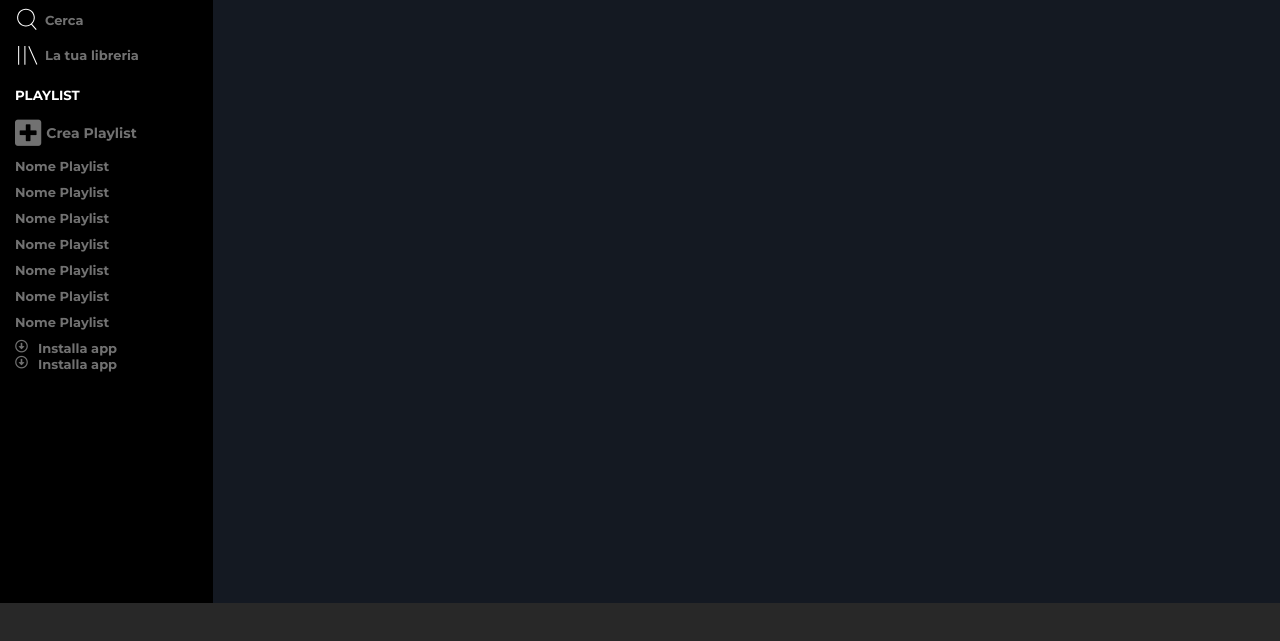
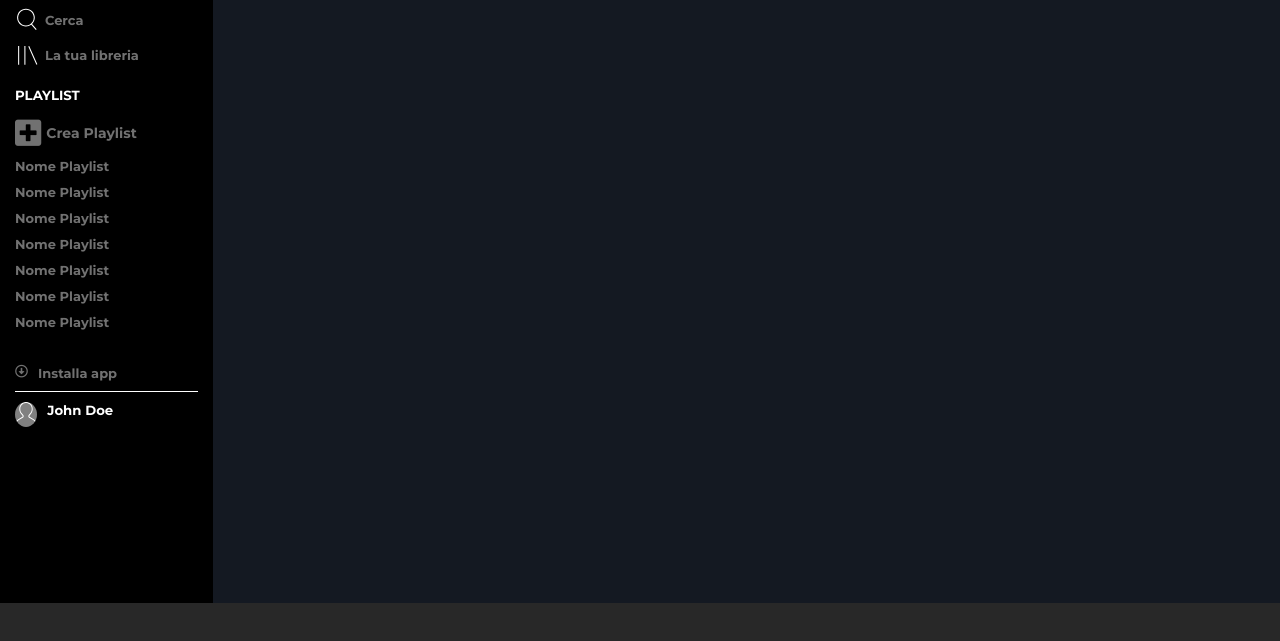
Before and after one commit to MattiaRovito/html-css-spotifyweb, a plain HTML site: page index.html in a window 1280 px wide. Shown: the part 107-748 px from the top of the page. Drawn offline with Linux system fonts and the light colour scheme.

Commit message:
add nav sinistra

```diff
--- a/css/style.css
+++ b/css/style.css
@@ -21,7 +21,7 @@ a:hover
 }
 
 
-h5
+h5, h4
 {
     color: white;
 }
@@ -48,6 +48,7 @@ span
 
 
 /* ASIDE */
+
 
 .col-xs-2
 {
@@ -98,6 +99,8 @@ span
 {
     display: flex;
     flex-direction: column;
+    justify-content: space-between;
+
 }
 
 .nav-bottom a i
@@ -106,6 +109,18 @@ span
 }
 
 
+.row-profile
+{
+    border-top: 1px solid white;
+}
+
+
+#profile
+{
+    height: 25px;
+    background-color: #808080;
+    border-radius: 50%;
+}
 
 
 
--- a/index.html
+++ b/index.html
@@ -87,15 +87,22 @@
 
 
                    <!-- inizio nav-bottom -->
-                   <div class="nav-bottom">
-                        <a class="row" href="#">
-                            <i class="far fa-arrow-alt-circle-down"></i>
-                            <span class="mleft10">Installa app</span>
-                        </a>
-                        <a class="row" href="#">
-                            <i class="far fa-arrow-alt-circle-down"></i>
-                            <span class="mleft10">Installa app</span>
-                        </a>
+                   <div class="nav-bottom mtop25">
+                        <div>
+                            <a href="#">
+                                <i class="far fa-arrow-alt-circle-down"></i>
+                                <span class="mleft10">Installa app</span>
+                            </a>
+                        </div>
+
+                        <div class="row-profile mtop10">
+                            <a class="mtop10" href="#">
+                                <img id="profile" src="img/profile.svg" alt="profilo">
+                                <h5 class="mleft10">John Doe</h5>
+                            </a>
+                        </div>
+
+
 
                         <!-- Provare a separare le due a con justify between -->
 
@@ -136,121 +143,3 @@
 
 </body>
 </html>
-
-
-
-
-
-
-
-
-
-
-<!--
-    <div class="clearfix container-fluid">
-
-
-        <nav class="nav-aside fleft">
-            <img src="img/logo.svg" alt="logo Spotify">
-            <nav class="row row-nav">
-
-                <a href="#">
-                    <img src="img/home.svg" alt="Home">
-                    <span>Home</span>
-                </a>
-                <a href="#">
-                    <img src="img/search.svg" alt="Search">
-                    <span>Cerca</span>
-                </a>
-                <a href="#">
-                    <img src="img/libreria.svg" alt="Librery">
-                    <span>La tua libreria</span>
-                </a>
-
-                <h5>PLAYLIST</h5>
-                <a href="#">
-                    <div class="box">
-                        <div class="box-playlist">
-                            <i class="fas fa-plus-square"></i>
-                        </div>
-                        <span>Crea playlist</span>
-                    </div>
-                </a>
-                <a href="#">
-                    <div class="box">
-                        <div class="box-playlist">
-                            <img src="img/bruce.jpg" alt="Born in the U.S.A.">
-                        </div>
-                        <span>Born in the U.S.A.</span>
-                    </div>
-                </a>
-                <a href="#">
-                    <div class="box">
-                        <div class="box-playlist">
-                            <img src="img/caos.jpg" alt="Le dimensioni del mio caos">
-                        </div>
-                        <span>Le dimensioni del mio caos</span>
-                    </div>
-                </a>
-                <div class="box">
-                    <div class="position">
-                        <a href="#">
-                            <i class="far fa-arrow-alt-circle-down"></i>
-
-                            <h6>Installa app</h6>
-                        </a>
-                    </div>
-                    <a href="#">
-                        <div class="box-playlist position-pic">
-                            <div id="img">
-                                <img src="img/pic-personale.jpg" alt="Mattia">
-                            </div>
-                            <h5>Mattia Rovito</h5>
-                        </div>
-                    </a>
-
-
-                </div>
-
-
-            </nav>
-        </nav>
-
-
-
-        <section class="main-body fleft">
-
-            <div class="upgrade">
-                <a href="#">
-                    <div class="button">
-                    Effettua l'upgrade
-                    </div>
-                </a>
-
-            </div>
-
-
-
-            <section class="main-centrale">
-                <div class="menu row">
-                    <ul>
-
-                    </ul>
-                    <a href="#">IN EVIDENZA</a>
-
-                    <a href="#">PODCAST</a>
-                    <a href="#">CLASSIFICHE</a>
-                    <a href="#">GENERI E MOOD</a>
-                    <a href="#">NUOVE USCITE</a>
-                    <a href="#">SCOPRI</a>
-                </div>
-            </section>
-
-        </section>
-
-
-
-    </div>
-
-</main>
--->
```
